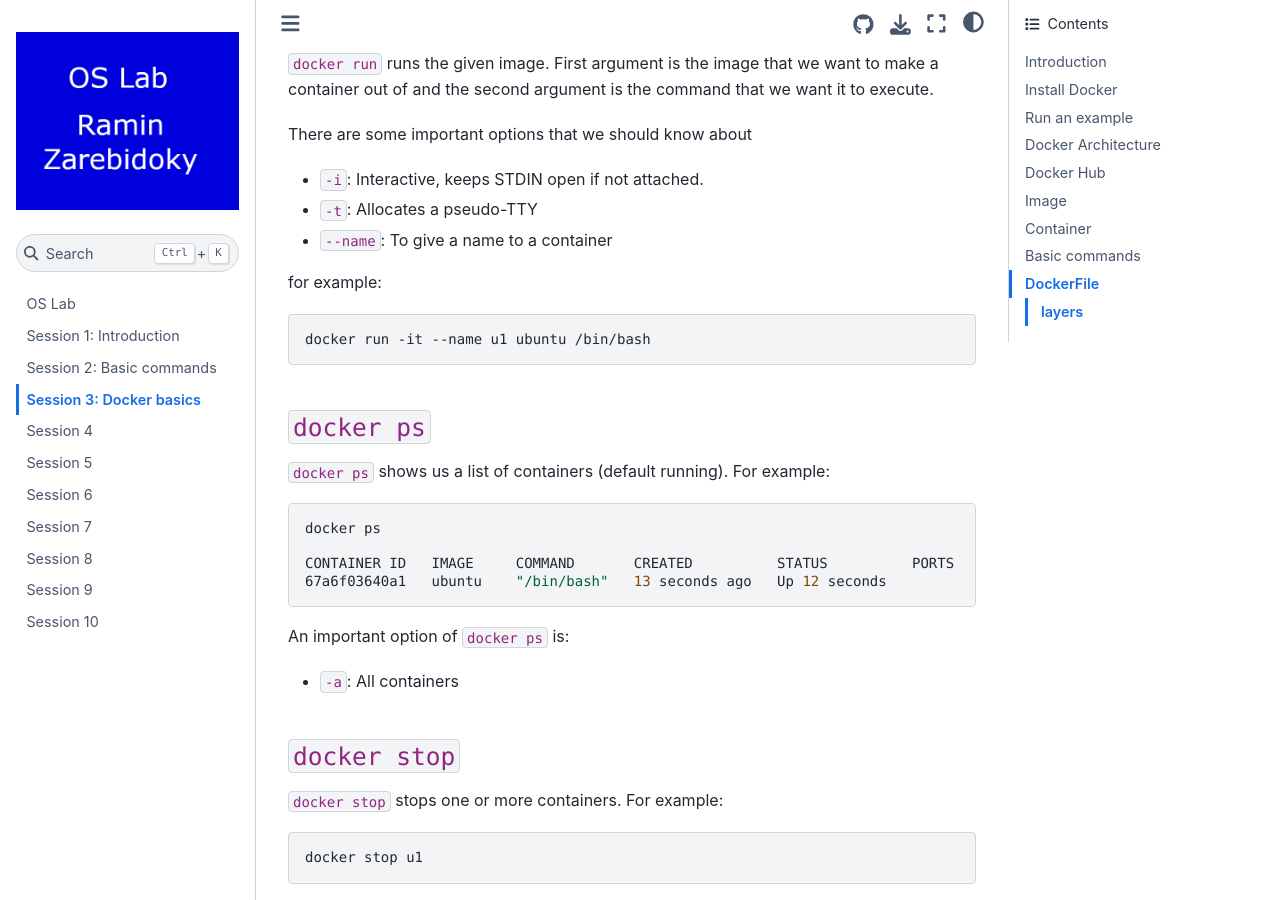
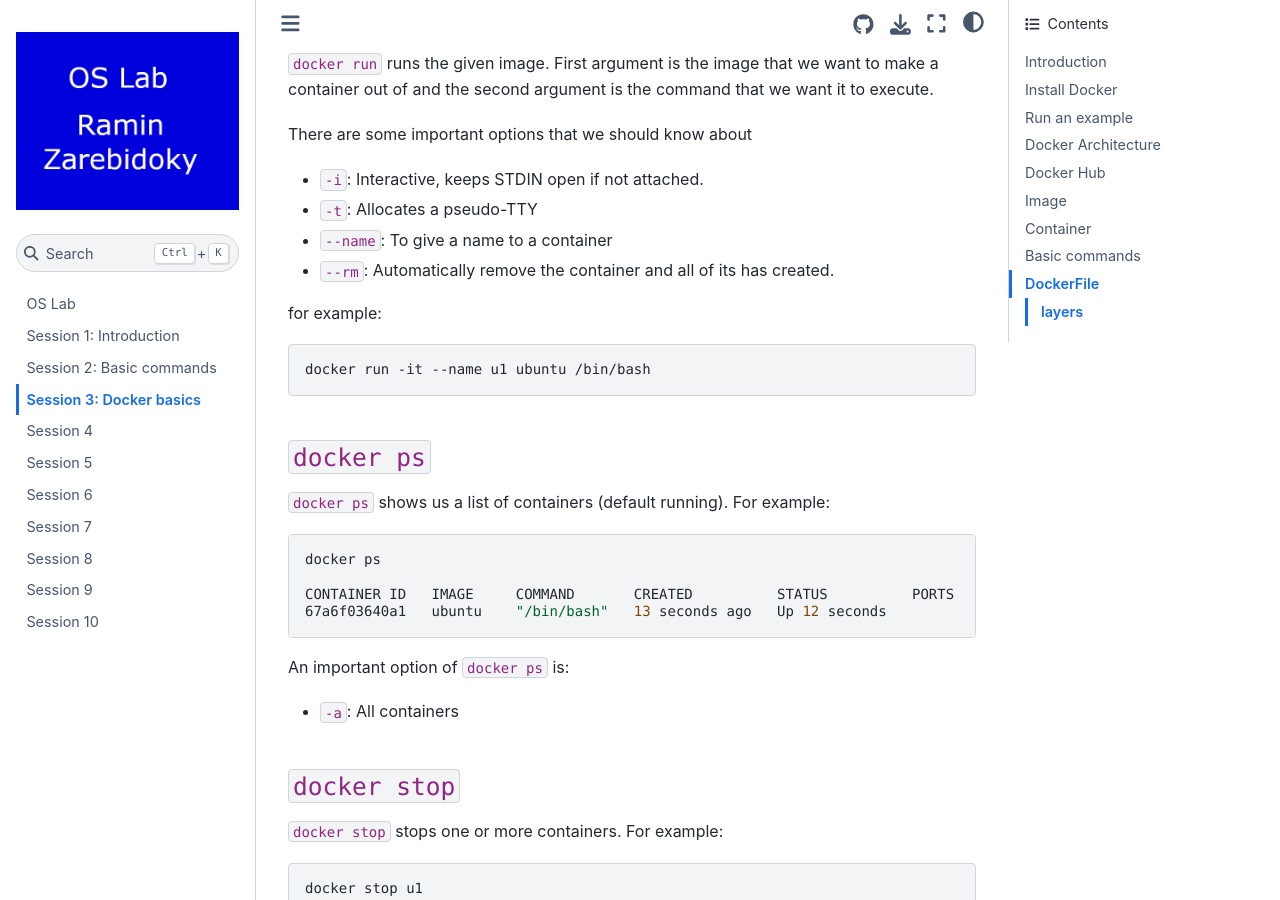
Before and after one commit to LiterallyTheOne/os_lab, a Jupyter Book: the page built from docs/session_3.md, in a window 1280 px wide and 900 px high, scrolled down 2789 px. Built offline with Jupyter Book 1.0.4 settings and Sphinx 7.4.7 and the Sphinx Book theme 1.1.4, drawn with Linux system fonts in a browser that asks for light colours.

Commit message:
Add --rm to run command

```diff
--- a/docs/session_3.md
+++ b/docs/session_3.md
@@ -149,6 +149,8 @@
 * `-i`: Interactive, keeps STDIN open if not attached.
 * `-t`: Allocates a pseudo-TTY
 * `--name`: To give a name to a container
+* `--rm`: Automatically remove the container and all of its
+  has created.
 
 for example:
 
```
